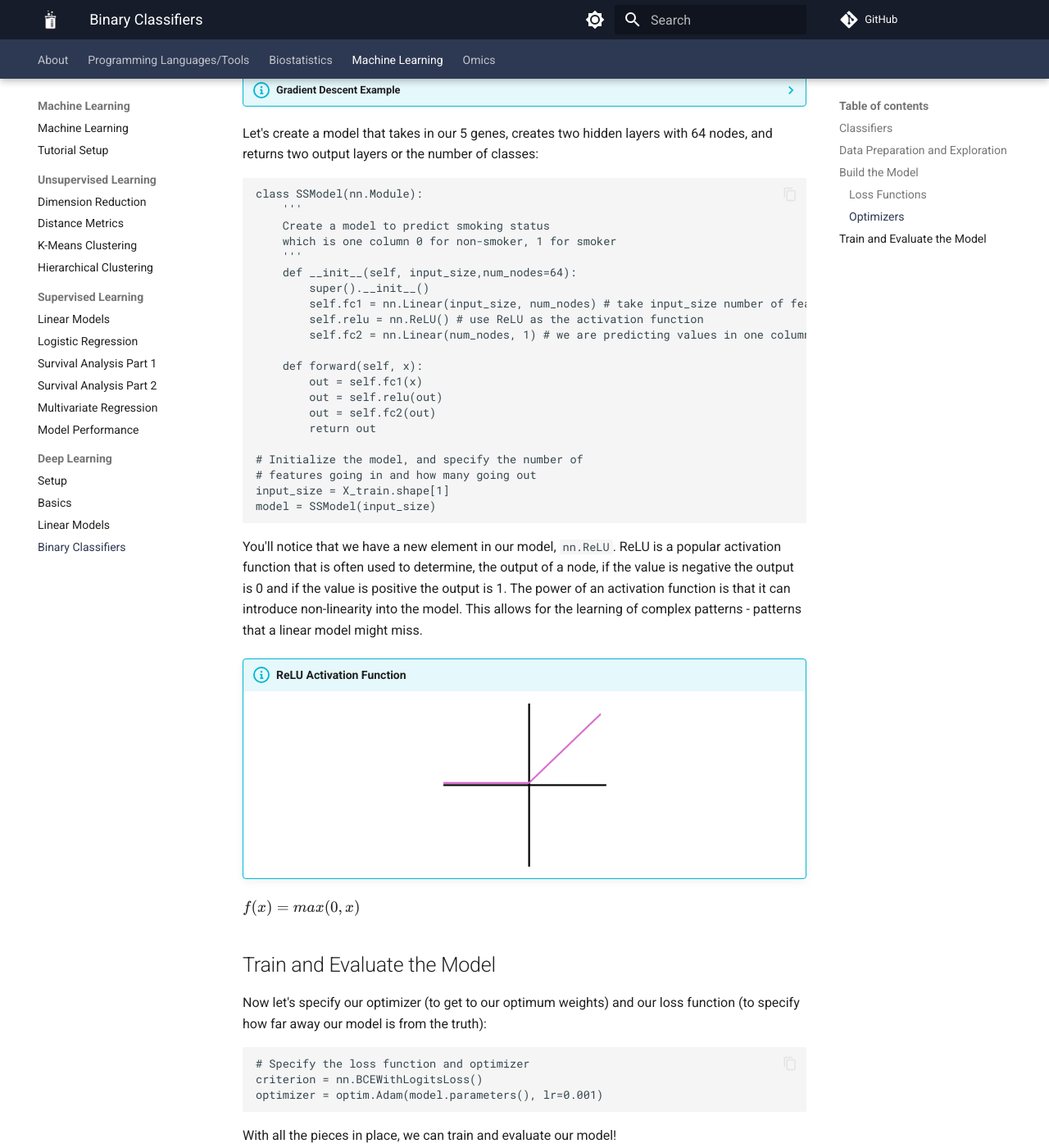
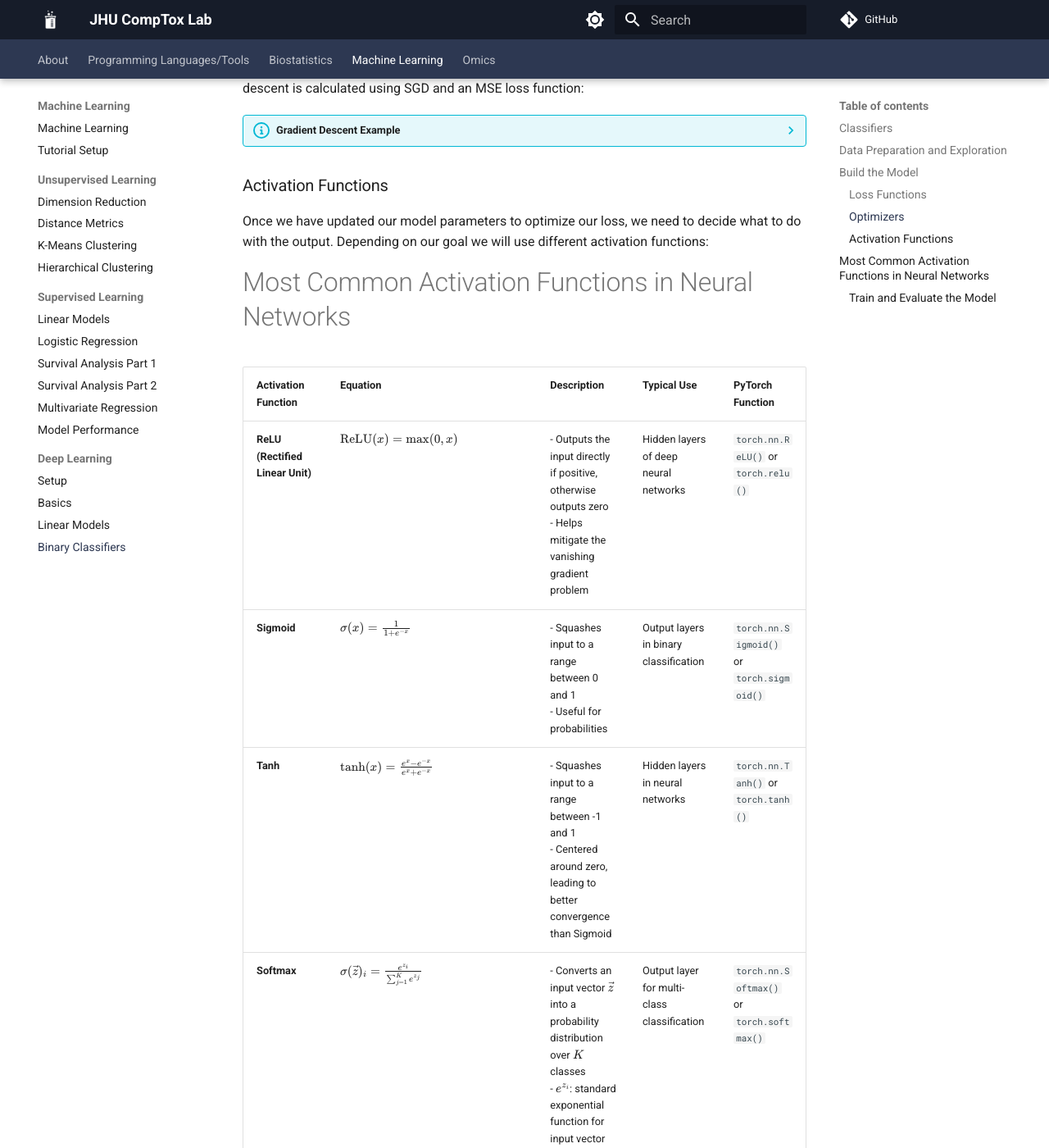
Before and after one commit to comp-tox-jhu/CompToxLab, an MkDocs documentation site: the page built from docs/machine_learning/deep_learning/03_binary_classifier.md, in a window 1280 px wide and 1400 px high, scrolled down 7748 px. Shown: the whole window at 82% size. Built offline with MkDocs 1.6.1 and Material for MkDocs 9.7.7, drawn with Linux system fonts in a browser that asks for light colours; comment, search, counter and statistics services are not loaded; some of the changed text lies outside the part shown.

Commit message:
Update 03_binary_classifier.md

```diff
--- a/docs/machine_learning/deep_learning/03_binary_classifier.md
+++ b/docs/machine_learning/deep_learning/03_binary_classifier.md
@@ -175,6 +175,8 @@ This is great starting point with neural networks as we are not doing anything f
 
 ### Loss Functions
 
+As a review loss functions tell us how far off our predicted value is to our real value and there are a few different ways to define loss:
+
 | **Loss Function**                       | **Task**                        | **Equation**                                                                                              | **Description**                                                                                 | **PyTorch Function**                  |
 |-----------------------------------------|---------------------------------|-----------------------------------------------------------------------------------------------------------|-------------------------------------------------------------------------------------------------|----------------------------------------|
 | **Binary Cross-Entropy Loss**           | Binary classification           | $\text{BCE} = -\frac{1}{N} \sum_{i=1}^{N} \left[ y_i \log(\hat{y}_i) + (1 - y_i) \log(1 - \hat{y}_i) \right]$ | - $y$: true label <br> - $\hat{y}$: predicted probability <br> - $N$: number of samples | `torch.nn.BCELoss` or `torch.nn.BCEWithLogitsLoss` |
@@ -194,6 +196,7 @@ Now how about optimizers?
 
 ### Optimizers
 
+Optimizers tweak our model so that we _optimize_ our model parameters to minimize the loss:
 
 | **Optimizer**              | **Task**                        | **Equation** / **Update Rule**                                                                                       | **Description**                                                                                 | **PyTorch Function**                  |
 |----------------------------|---------------------------------|-----------------------------------------------------------------------------------------------------------------------|-------------------------------------------------------------------------------------------------|----------------------------------------|
@@ -282,6 +285,20 @@ Eww that is a lot of math feel free to click the example below to see how a simp
     - **Updated $b$**: 0.099
 
     And that update to our model parameter is a step towards improving our model!
+
+### Activation Functions
+
+Once we have updated our model parameters to optimize our loss, we need to decide what to do with the output. Depending on our goal we will use different activation functions:
+
+# Most Common Activation Functions in Neural Networks
+
+| **Activation Function** | **Equation**                                  | **Description** | **Typical Use** | **PyTorch Function** |
+|--------------------------|-----------------------------------------------|------------------|------------------|-----------------------|
+| **ReLU (Rectified Linear Unit)** | $\text{ReLU}(x) = \max(0, x)$          | - Outputs the input directly if positive, otherwise outputs zero <br> - Helps mitigate the vanishing gradient problem | Hidden layers of deep neural networks | `torch.nn.ReLU()` or `torch.relu()` |
+| **Sigmoid**              | $\sigma(x) = \frac{1}{1 + e^{-x}}$            | - Squashes input to a range between 0 and 1 <br> - Useful for probabilities | Output layers in binary classification | `torch.nn.Sigmoid()` or `torch.sigmoid()` |
+| **Tanh**                 | $\tanh(x) = \frac{e^x - e^{-x}}{e^x + e^{-x}}$ | - Squashes input to a range between -1 and 1 <br> - Centered around zero, leading to better convergence than Sigmoid | Hidden layers in neural networks | `torch.nn.Tanh()` or `torch.tanh()` |
+| **Softmax**              | $\sigma(\vec{z})_{i} = \frac{e^{z_{i}}}{\sum_{j=1}^{K} e^{z_j}}$ | - Converts an input vector $\vec{z}$ into a probability distribution over $K$ classes <br> - $e^{z_i}$: standard exponential function for input vector <br> - $K$: number of classes in the multi-class classifier <br> - Ensures that outputs sum to 1 | Output layer for multi-class classification | `torch.nn.Softmax()` or `torch.softmax()` |
+| **Leaky ReLU**           | $\text{Leaky ReLU}(x) = \begin{cases} x, & \text{if } x > 0 \\ \alpha x, & \text{if } x \leq 0 \end{cases}$ | - Similar to ReLU but with a small slope $\alpha$ for negative $x$ <br> - Prevents the dying ReLU problem by allowing small gradients when $x \leq 0$ | Hidden layers in deep networks | `torch.nn.LeakyReLU()` |
 
 
 Let's create a model that takes in our 5 genes, creates two hidden layers with 64 nodes, and returns two output layers or the number of classes:
```
